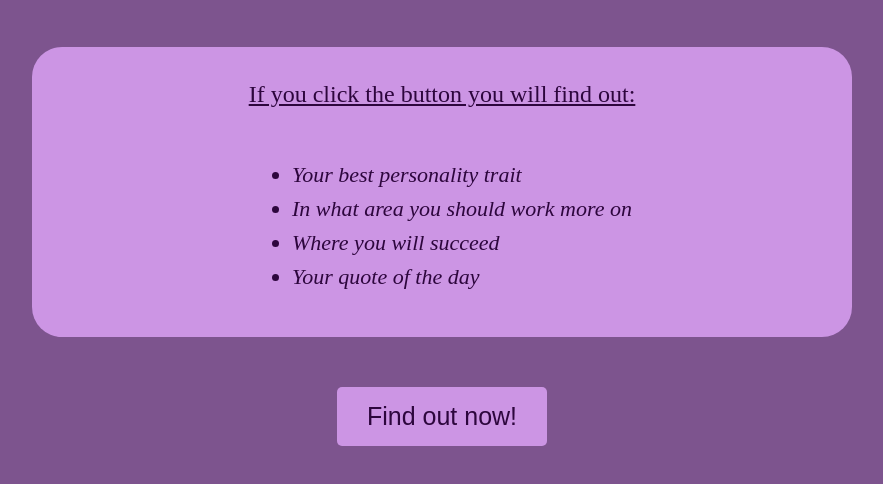
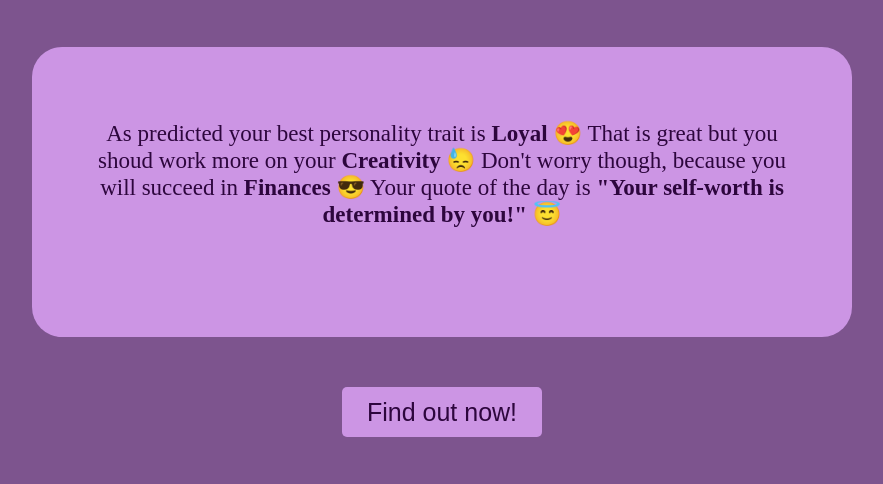
Before and after one commit to ValentinaVelkova/Project-Mixed-Messages, a plain HTML site: page index.html in a window 1280 px wide. Both pictures are taken after a click on the button "Find out now!". Shown: the part 62-546 px from the top of the page, without its empty margins (198-1081 px from the left). Drawn offline with Linux system fonts and the light colour scheme.

Commit message:
Add functionality to Find out  button

```diff
--- a/index.html
+++ b/index.html
@@ -9,17 +9,18 @@
 <body>
     <h1>Mixed Messages</h1>
     <div class="info">
-        <p>If you click the button you will find out:</p>
-        <ul>
+        <p id="text">If you click the button you will find out:</p>
+        <ul id="list">
             <li>Your best personality trait</li>
             <li>In what area you should work more on</li>
-            <li>Where you will succeed</li>            <li>Your quote of the day</li>
+            <li>Where you will succeed</li>
+            <li>Your quote of the day</li>
         </ul>
+        <p id="messages"></p>
     </div>
     <div class="button">
-        <button>Find out now!</button>
+        <button onclick="hideElements(); getMessages()">Find out now!</button>
     </div>
-
-
+    <script src="script.js"></script>
 </body>
 </html>
--- a/script.js
+++ b/script.js
@@ -42,13 +42,30 @@ for (let message in fortunes) {
 
 const fortunesMessage = (arr) => {
     let finalMessage = [];
-    finalMessage.push(`\u{1F60D} As predicted your best personality trait is: ${arr[0]}`);
-    finalMessage.push(`\u{1F613} That is great but you shoud work more on your: ${arr[1]}`);
-    finalMessage.push(`\u{1F60E} Don't worry though, because you will succeed in: ${arr[2]}`);
-    finalMessage.push(`\u{1F607} Your quote of the day is: ${arr[3]}`);
+    finalMessage.push(`As predicted your best personality trait is <b> ${arr[0]} </b> \u{1F60D}`);
+    finalMessage.push(`That is great but you shoud work more on your <b> ${arr[1]} </b> \u{1F613} `);
+    finalMessage.push(`Don't worry though, because you will succeed in <b> ${arr[2]} </b> \u{1F60E}`);
+    finalMessage.push(`Your quote of the day is <b> ${arr[3]} </b> \u{1F607}`);
 
     const messageString = finalMessage.join('\n');
-    console.log(messageString);
+    return messageString;
 }
 
-fortunesMessage(messages);
+
+// Creating the functionality for the Find out button
+
+const text = document.getElementById("text");
+const list = document.getElementById("list");
+const button = document.querySelector("button");
+
+
+const hideElements = () => {
+    text.style.display = "none";
+    list.style.display = "none";
+}
+
+const showMessages = document.getElementById("messages");
+
+const getMessages = () => {
+    return showMessages.innerHTML = fortunesMessage(messages);
+}
--- a/style.css
+++ b/style.css
@@ -19,14 +19,17 @@ h1 {
     text-align: center;
     background-color:rgb(204, 149, 228);
     color: rgb(45, 6, 61);
-
-
 }
 
-.info p {
+#text {
     font-size: 24px;
     text-decoration: underline;
+}
 
+#messages {
+    padding: 40px;
+    text-align: center;
+    font-size: 23px;
 }
 
 .info ul {
@@ -53,8 +56,9 @@ h1 {
 }
 
 button {
+    width: 200px;
+    height: 50px;
     font-size: 25px;
-    padding: 15px 30px;
     border-radius: 5px;
     background-color: rgb(204, 149, 228);
     border: none;
@@ -64,4 +68,5 @@ button {
 button:hover {
     background-color:rgb(70, 12, 95, 0.7);
     color:rgb(241, 238, 234);
+
 }
```
